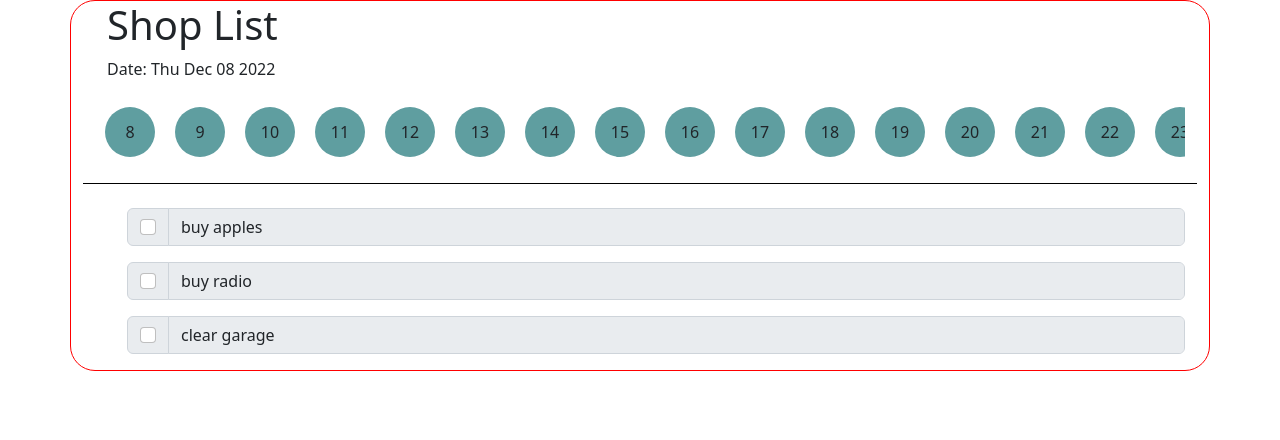
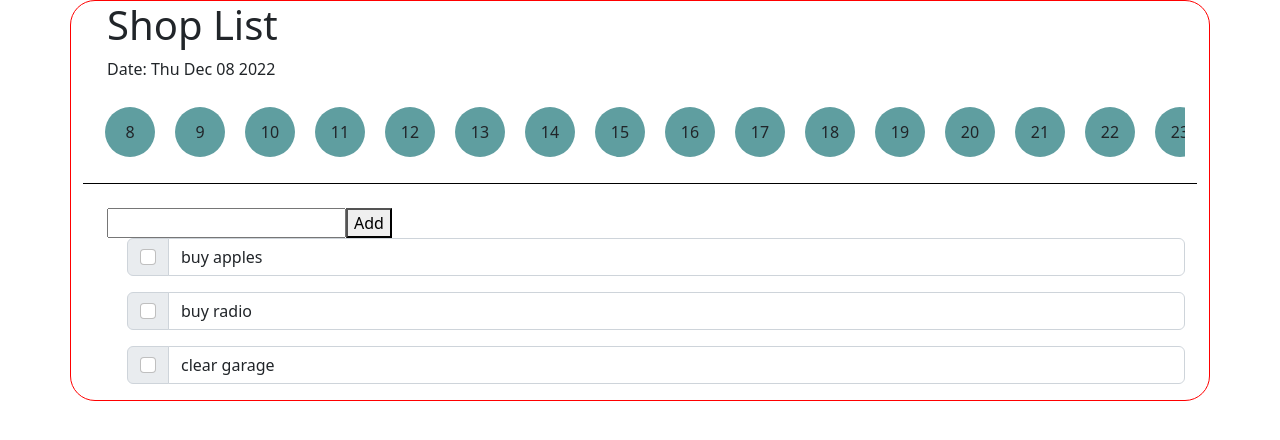
Before and after one commit to tejasvee-appsdeployer/shopping-list, a React (Create React App) app: page / in a window 1280 px wide. Shown: the top 440 px of the page. Built offline with nearby package versions, Linux system fonts and the light colour scheme.

Commit message:
made input item component

```diff
--- a/src/components/Lists.js
+++ b/src/components/Lists.js
@@ -1,35 +1,47 @@
-import React from "react";
+import React, { useState } from "react";
 
 function Lists() {
-	const handleClick = (e) => {
-		const element = e.currentTarget;
-		if (element.className.includes("striked")) {
-		} else {
-			element.className += " striked";
-		}
+	const [items, setItems] = useState([
+		"buy apples",
+		"buy radio",
+		"clear garage",
+	]);
+
+	const [userInput, setUserInput] = useState("");
+
+	const handleInputItem = (e) => {
+		e.preventDefault();
+		setUserInput(e.currentTarget.value);
 	};
 
-	const items = ["buy apples", "buy radio", "clear garage"];
+	const addItem = () => {
+		setItems([...items, userInput]);
+		setUserInput("");
+	};
+
 	return (
 		<div className="container mt-4">
+			<div className="container">
+				<input type="text" onChange={handleInputItem} value={userInput} />
+				<button type="submit" onClick={addItem}>
+					Add
+				</button>
+			</div>
 			<ol>
 				{items.map((item, index) => {
 					return (
-						<div className="input-group mb-3" key={index} id={item}>
+						<div className="input-group mb-3" key={index}>
 							<div className="input-group-text">
 								<input
 									className="form-check-input mt-0"
 									type="checkbox"
+									id={item}
 									value=""
-									onChange={handleClick}
 								/>
 							</div>
-							<input
-								className="form-control"
-								id="item-input"
-								value={item}
-								disabled
-							/>
+							<div className="form-control" id="item-input" disabled>
+								{item}
+							</div>
 						</div>
 					);
 				})}
```
